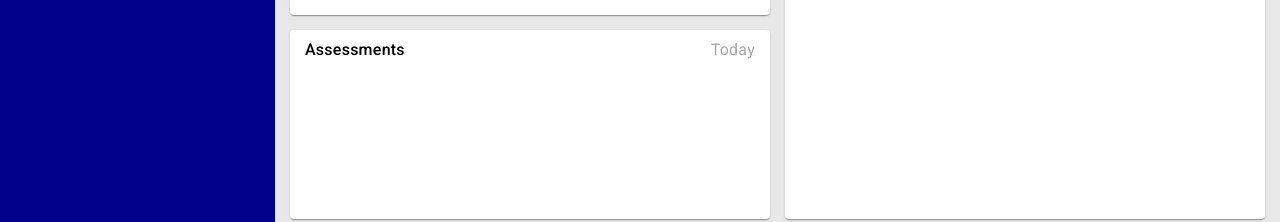
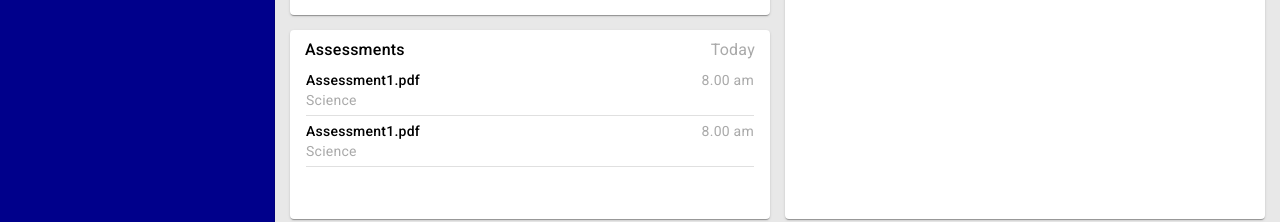
Before and after one commit to codingPentagon/ZoneEd, an Angular app in the folder frontend/: page /stu/1 in a window 1280 px wide. Shown: the part 498-720 px from the top of the page. Built offline with nearby package versions, Linux system fonts and the light colour scheme.

Commit message:
assessment array

```diff
--- a/frontend/src/app/base/dash-stu/dash-stu.component.ts
+++ b/frontend/src/app/base/dash-stu/dash-stu.component.ts
@@ -11,5 +11,6 @@ export class DashStuComponent {
   }
 
   userID:number=this.route.snapshot.params['userID'];
+  assessments :any[]=[1,1]
 
 }
```
